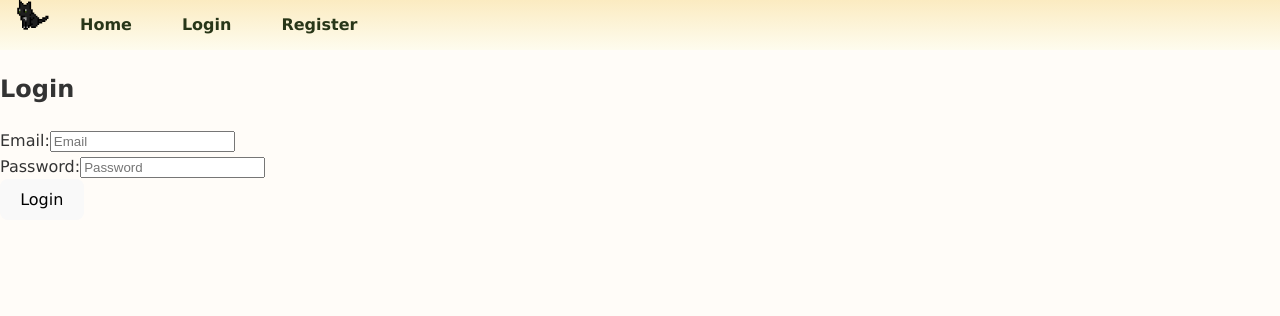
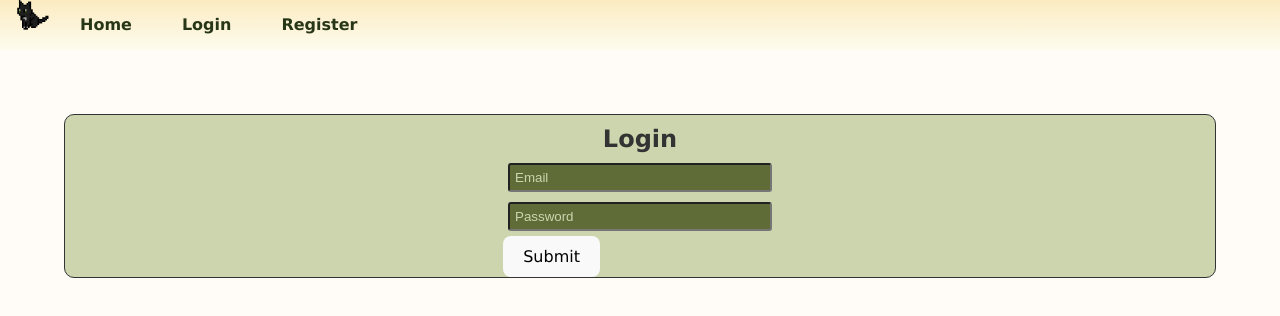
Before and after one commit to margonautix/yarnia.CAPSTONE, a React (Vite) app in the folder yarnia-project/: page /login in a window 1280 px wide. Shown: the top 316 px of the page. Built offline with nearby package versions, Linux system fonts and the light colour scheme.

Commit message:
login css wip and fixed backend fetching stories

```diff
--- a/yarnia-project/src/App.css
+++ b/yarnia-project/src/App.css
@@ -100,6 +100,33 @@
   .navbar img.navbar-gif {
     margin-bottom: 15px;
   }
+}
+
+.login {
+  border: 1px solid;
+  border-radius: 10px;
+  display: flex;
+  margin: 5%;
+  flex-direction: column;
+  align-items: center;
+  background-color: #ccd5ae;
+}
+
+.login h2 {
+  margin-top: 5px;
+  margin-bottom: 0px;
+  text-emphasis: 5;
+}
+
+.login input {
+  background-color: #606c38;
+  border-radius: 3px;
+  padding: 5px;
+  margin: 5px;
+  min-width: 250px;
+}
+.login input::placeholder {
+  color: #ccd5ae;
 }
 
 /* Home Page/All Stories */
@@ -250,6 +277,14 @@ body {
 
 .story-card button:hover {
   background: #283618;
+}
+
+.story-single a {
+  color: #ae7f28;
+}
+
+.story-single a:hover {
+  color: #606c38;
 }
 
 /* Modal Styles */
@@ -1022,6 +1057,14 @@ html {
   flex: 1;
 }
 
+.user-content a {
+  color: #ae7f28;
+}
+
+.user-content a:hover {
+  color: #606c38;
+}
+
 /* Placeholder Avatar with Initials */
 .user-avatar {
   width: 50px;
--- a/yarnia-project/src/components/Login.jsx
+++ b/yarnia-project/src/components/Login.jsx
@@ -32,12 +32,11 @@ const Login = ({ setUser }) => {
   };
 
   return (
-    <div>
+    <div class="login">
       <h2>Login</h2>
       {error && <p>{error}</p>}
       <form onSubmit={handleSubmit}>
         <label>
-          Email:
           <input
             type="email"
             placeholder="Email"
@@ -47,7 +46,6 @@ const Login = ({ setUser }) => {
         </label>
         <br />
         <label>
-          Password:
           <input
             type="password"
             placeholder="Password"
@@ -56,7 +54,7 @@ const Login = ({ setUser }) => {
           />
         </label>
         <br />
-        <button type="submit">Login</button>
+        <button type="submit">Submit</button>
       </form>
     </div>
   );
```
Also changed, not shown: 1 other file (tests, documents, lock files or other folders).
